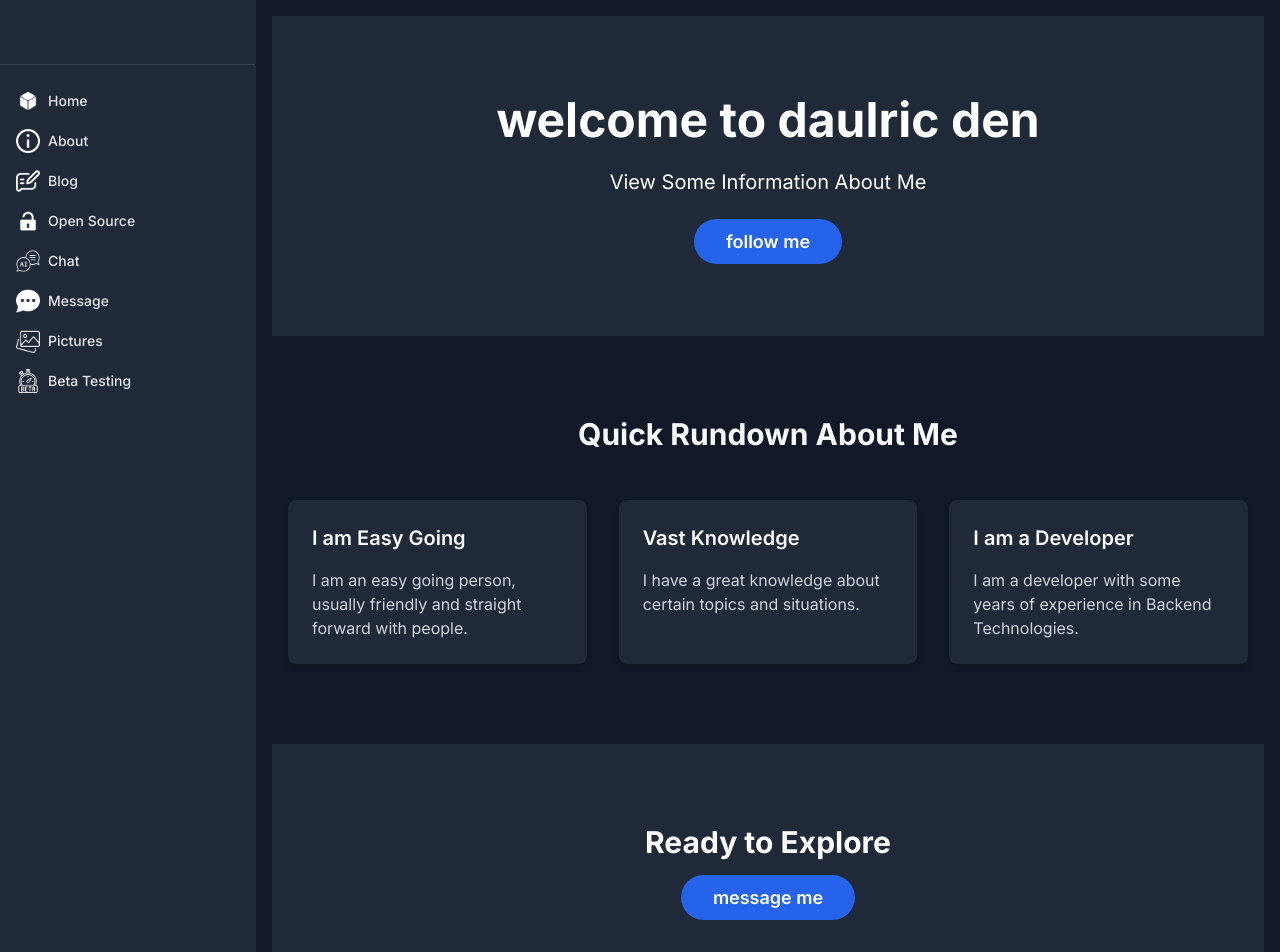
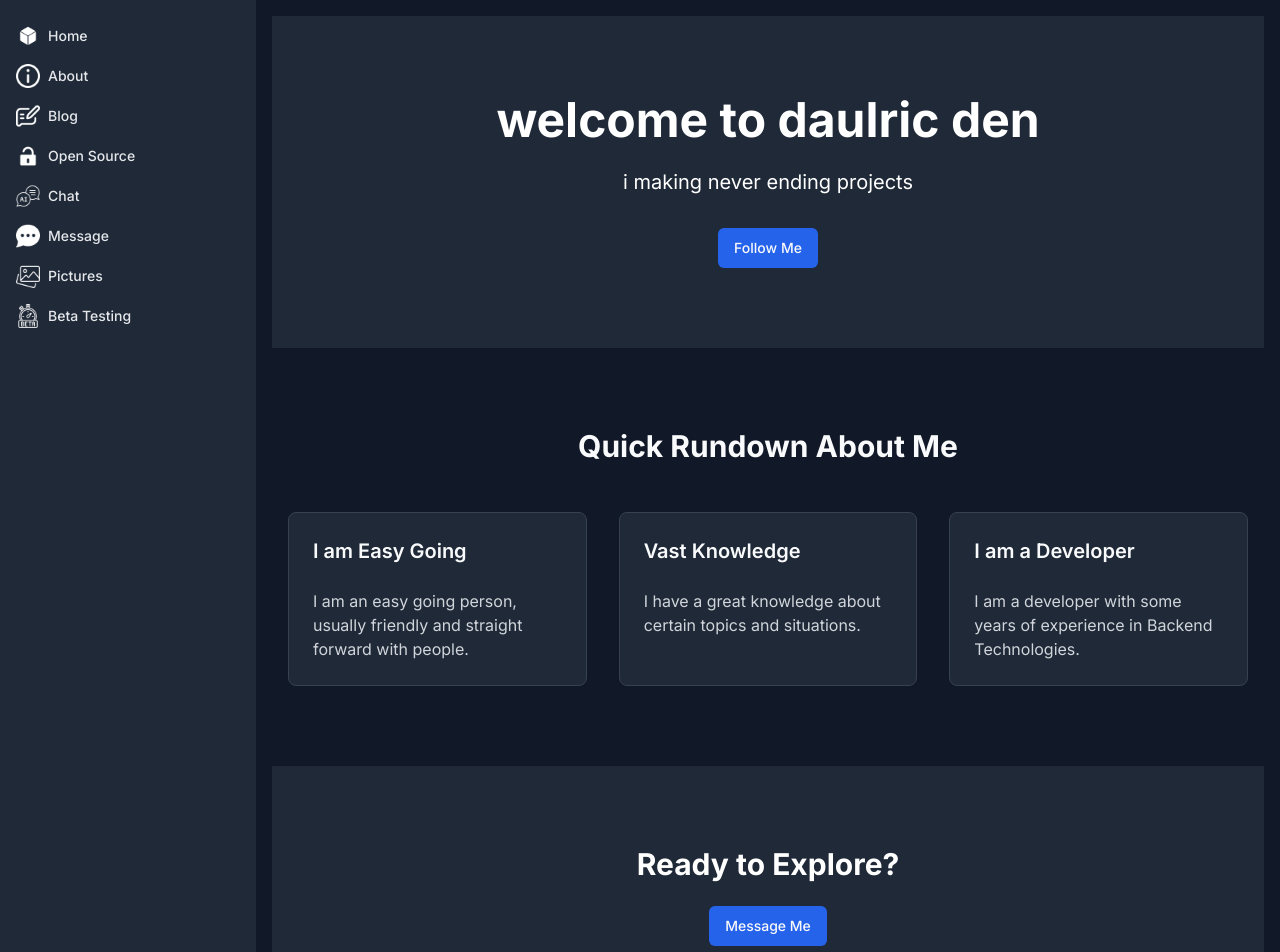
Before and after one commit to daulric/daulric.io, a Next.js app: page / in a window 1280 px wide. Shown: the top 952 px of the page. Built offline with nearby package versions, Linux system fonts and the light colour scheme.

Commit message:
redesigning the ui using shadcn

```diff
--- a/package.json
+++ b/package.json
@@ -16,6 +16,7 @@
     "@radix-ui/react-collapsible": "^1.1.0",
     "@radix-ui/react-dialog": "^1.1.1",
     "@radix-ui/react-scroll-area": "^1.1.0",
+    "@radix-ui/react-separator": "^1.1.0",
     "@radix-ui/react-slot": "^1.1.0",
     "@supabase/supabase-js": "^2.44.4",
     "@tailwindcss/forms": "^0.5.7",
--- a/src/app/blog/[id]/page.jsx
+++ b/src/app/blog/[id]/page.jsx
@@ -2,9 +2,12 @@ import { notFound } from 'next/navigation';
 import Link from 'next/link';
 import { unstable_noStore as noStore } from "next/cache"
 import axios from "axios"
-
 import Markdown from 'react-markdown';
 import LikeButton from "./LikeButton"
+import { Card, CardContent, CardFooter, CardHeader } from "@/components/ui/card"
+import { Button } from "@/components/ui/button"
+import { Separator } from "@/components/ui/separator"
+import { Calendar } from 'lucide-react'
 
 export const metadata = {
   title: "Post",
@@ -40,23 +43,34 @@ export default async function BlogPost({ params }) {
   const date = new Date(String(blog.timeCreated))
 
   return (
-    <div className="bg-gray-900 text-gray-100 min-h-screen">
-      <div className="container mx-auto px-4 py-8">
-        <h1 className="text-3xl font-bold mb-4 text-center">{blog.title}</h1>
-        <div className="flex items-center space-x-4 text-gray-400 mb-6">
-          <span className="text-gray-400">{date.toUTCString()}</span>
+    <div className="bg-gray-900 text-gray-100 min-h-screen py-8">
+      <div className="container mx-auto px-4">
+        <Card className="bg-gray-800 border-gray-700">
+          <CardHeader>
+            <h1 className="text-3xl font-bold text-center text-gray-100">{blog.title}</h1>
+            <div className="flex items-center justify-center space-x-4 text-gray-400 mt-4">
+              <div className="flex items-center">
+                <Calendar className="w-4 h-4 mr-2" />
+                <span>{date.toUTCString()}</span>
+              </div>
               <LikeButton id={params.id} />
             </div>
-        <div>
-          <Markdown className="prose prose-invert max-w-none whitespace-pre-line" >
+          </CardHeader>
+          <Separator className="bg-gray-700" />
+          <CardContent className="pt-6">
+            <Markdown className="prose prose-invert max-w-none whitespace-pre-line text-gray-100">
               {blog.content}
             </Markdown>
-        </div>
-        <div className="mt-8">
-          <Link href="/blog" className="text-blue-400 hover:text-blue-300 transition duration-300">
+          </CardContent>
+          <Separator className="bg-gray-700" />
+          <CardFooter className="justify-center pt-6">
+            <Button variant="ghost" asChild className="text-blue-400 hover:text-blue-300 hover:bg-gray-700">
+              <Link href="/blog">
                 ← Back to all blogs
               </Link>
-        </div>
+            </Button>
+          </CardFooter>
+        </Card>
       </div>
     </div>
   );
--- a/src/app/page.tsx
+++ b/src/app/page.tsx
@@ -1,5 +1,3 @@
-import Link from 'next/link';
-
 const items = [
   {title: "I am Easy Going", description: "I am an easy going person, usually friendly and straight forward with people."},
   { title: "Vast Knowledge", description: "I have a great knowledge about certain topics and situations." },
@@ -11,41 +9,51 @@ interface Items {
   description: string;
 }
 
-function Features(props: { items: Items[], title: string }) {
+import React from 'react';
+import Link from 'next/link';
+import { Card, CardHeader, CardContent } from "@/components/ui/card";
+import { Button } from "@/components/ui/button";
 
+function Features({title, items}: {items: Items[], title: string}) {
   return (
     <div className="container mx-auto px-4">
-      <h2 className="text-3xl font-bold text-center mb-12 text-gray-50">{props.title}</h2>
+      <h2 className="text-3xl font-bold text-center mb-12 text-gray-50">{title}</h2>
       <div className="grid grid-cols-1 md:grid-cols-3 gap-8">
         {items.map((feature, index) => (
-          <div key={index} className="bg-gray-800 p-6 rounded-lg shadow-md">
-            <h3 className="text-xl font-semibold mb-4 text-gray-50">{feature.title}</h3>
-            <p className="text-gray-300">{feature.description}</p>
-          </div>
+          <Card key={index} className="bg-gray-800 border-gray-700">
+            <CardHeader>
+              <h3 className="text-xl font-semibold text-gray-50">{feature.title}</h3>
+            </CardHeader>
+            <CardContent>
+              <p className="text-gray-300">{feature.description}</p>
+            </CardContent>
+          </Card>
         ))}
       </div>
     </div>
-  )
+  );
 }
 
 export default function Home() {
+
   return (
-    <div className="bg-gray-900">
+    <div className="bg-gray-900 min-h-screen">
       {/* Hero Section */}
       <section className="bg-gray-800 text-white py-20">
         <div className="container mx-auto px-4">
           <div className="max-w-3xl mx-auto text-center">
             <h1 className="text-5xl font-bold mb-6">welcome to daulric den</h1>
-            <p className="text-xl mb-8">View Some Information About Me</p>
-            <Link href="https://instagram.com/ulricaird" target="_blank" className="bg-blue-600 text-white py-3 px-8 rounded-full text-lg font-semibold hover:bg-blue-700 transition duration-300">
-              follow me
-            </Link>
+            <p className="text-xl mb-8">i making never ending projects</p>
+            <Button asChild className="bg-blue-600 hover:bg-blue-700">
+              <Link href="https://instagram.com/ulricaird" target="_blank">
+                Follow Me
+              </Link>
+            </Button>
           </div>
         </div>
       </section>
 
       {/* Features Section */}
-
       <section className="py-20">
         <Features items={items} title="Quick Rundown About Me" />
       </section>
@@ -53,10 +61,10 @@ export default function Home() {
       {/* CTA Section */}
       <section className="bg-gray-800 text-white py-20">
         <div className="container mx-auto px-4 text-center">
-          <h2 className="text-3xl font-bold mb-6">Ready to Explore</h2>
-          <Link href="/message" className="bg-blue-600 text-white py-3 px-8 rounded-full text-lg font-semibold hover:bg-blue-700 transition duration-300">
-            message me
-          </Link>
+          <h2 className="text-3xl font-bold mb-6">Ready to Explore?</h2>
+          <Button asChild className="bg-blue-600 hover:bg-blue-700">
+            <Link href="/message">Message Me</Link>
+          </Button>
         </div>
       </section>
     </div>
--- a/src/components/Navbar.jsx
+++ b/src/components/Navbar.jsx
@@ -52,11 +52,6 @@ const Navbar = ({ children }) => {
     <div className="flex min-h-screen bg-gray-900 text-gray-100">
       {/* Desktop Sidebar */}
       <aside className="hidden lg:flex w-64 flex-col bg-gray-800 border-r border-gray-800">
-        <div className="p-4 border-b border-gray-700">
-          <Link href="/" className="flex items-center py-4 px-2">
-            {/* Add your logo here */}
-          </Link>
-        </div>
         <nav className="flex-1 overflow-y-auto py-4">
           {NavLinks.map((nav, index) => (
             <NavItem key={index} {...nav} />
@@ -72,11 +67,6 @@ const Navbar = ({ children }) => {
           </Button>
         </SheetTrigger>
         <SheetContent side="left" className="w-64 p-0 bg-gray-800 border-r border-gray-700">
-          <div className="p-4 border-b border-gray-700">
-            <Link href="/" className="flex items-center py-4 px-2">
-              {/* Add your logo here */}
-            </Link>
-          </div>
           <nav className="flex-1 overflow-y-auto py-4">
             {NavLinks.map((nav, index) => (
               <NavItem key={index} {...nav} isMobile={true} />
--- /dev/null
+++ b/src/components/ui/badge.tsx
@@ -0,0 +1,36 @@
+import * as React from "react"
+import { cva, type VariantProps } from "class-variance-authority"
+
+import { cn } from "@/lib/utils"
+
+const badgeVariants = cva(
+  "inline-flex items-center rounded-full border px-2.5 py-0.5 text-xs font-semibold transition-colors focus:outline-none focus:ring-2 focus:ring-ring focus:ring-offset-2",
+  {
+    variants: {
+      variant: {
+        default:
+          "border-transparent bg-primary text-primary-foreground hover:bg-primary/80",
+        secondary:
+          "border-transparent bg-secondary text-secondary-foreground hover:bg-secondary/80",
+        destructive:
+          "border-transparent bg-destructive text-destructive-foreground hover:bg-destructive/80",
+        outline: "text-foreground",
+      },
+    },
+    defaultVariants: {
+      variant: "default",
+    },
+  }
+)
+
+export interface BadgeProps
+  extends React.HTMLAttributes<HTMLDivElement>,
+    VariantProps<typeof badgeVariants> {}
+
+function Badge({ className, variant, ...props }: BadgeProps) {
+  return (
+    <div className={cn(badgeVariants({ variant }), className)} {...props} />
+  )
+}
+
+export { Badge, badgeVariants }
--- /dev/null
+++ b/src/components/ui/separator.tsx
@@ -0,0 +1,31 @@
+"use client"
+
+import * as React from "react"
+import * as SeparatorPrimitive from "@radix-ui/react-separator"
+
+import { cn } from "@/lib/utils"
+
+const Separator = React.forwardRef<
+  React.ElementRef<typeof SeparatorPrimitive.Root>,
+  React.ComponentPropsWithoutRef<typeof SeparatorPrimitive.Root>
+>(
+  (
+    { className, orientation = "horizontal", decorative = true, ...props },
+    ref
+  ) => (
+    <SeparatorPrimitive.Root
+      ref={ref}
+      decorative={decorative}
+      orientation={orientation}
+      className={cn(
+        "shrink-0 bg-border",
+        orientation === "horizontal" ? "h-[1px] w-full" : "h-full w-[1px]",
+        className
+      )}
+      {...props}
+    />
+  )
+)
+Separator.displayName = SeparatorPrimitive.Root.displayName
+
+export { Separator }
```
Also changed, not shown: src/app/blog/page.jsx (+69 -31 lines), 1 other file (tests, documents, lock files or other folders). Lines whose indentation alone changed are shown as unchanged.
